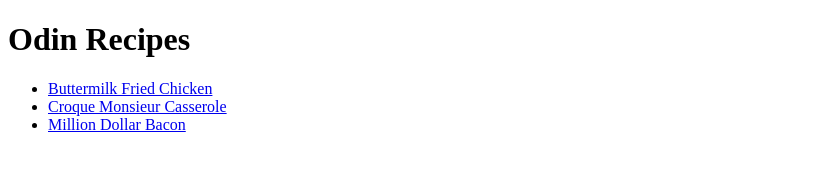
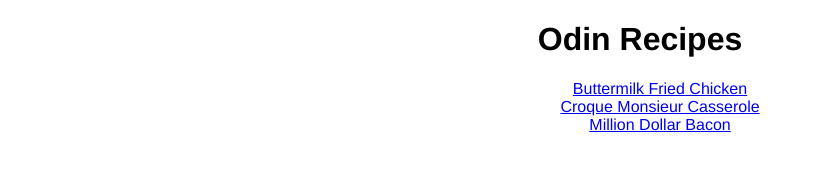
Before and after one commit to danaecosijn/odin-recipes, a plain HTML site: page index.html in a window 1280 px wide. Shown: the whole page, without its empty margins (0-813 px from the left). Drawn offline with Linux system fonts and the light colour scheme.

Commit message:
Change alignment homepage index

```diff
--- a/index.html
+++ b/index.html
@@ -2,11 +2,12 @@
 <html lang="en">
     <head>
         <meta chartype="UTF-8">
+        <link rel="stylesheet" href="styles.css">
         <title>Recipes | The Odin Project</title>
     </head>
-    <body>
+    <body id="homepage">
         <h1>Odin Recipes</h1>
-        <ul>
+        <ul class="index">
             <li><a href="recipes/buttermilk-fried-chicken.html" target="_self" title="Buttermilk Fried Chicken">Buttermilk Fried Chicken</a></li>
             <li><a href="recipes/croque-monsieur-casserole.html" target="_self" title="Croque Monsieur Casserole">Croque Monsieur Casserole</a></li>
             <li><a href="recipes/million-dollar-bacon.html" target="_self" title="Million Dollar Bacon">Million Dollar Bacon</a></li>
--- /dev/null
+++ b/styles.css
@@ -0,0 +1,8 @@
+* {
+    font-family:'Franklin Gothic Medium', 'Arial Narrow', Arial, sans-serif;
+    text-align: center;
+}
+
+#homepage ul {
+    list-style: none;
+}
```
Also changed, not shown: recipes/buttermilk-fried-chicken.html (+1 -0 lines).
